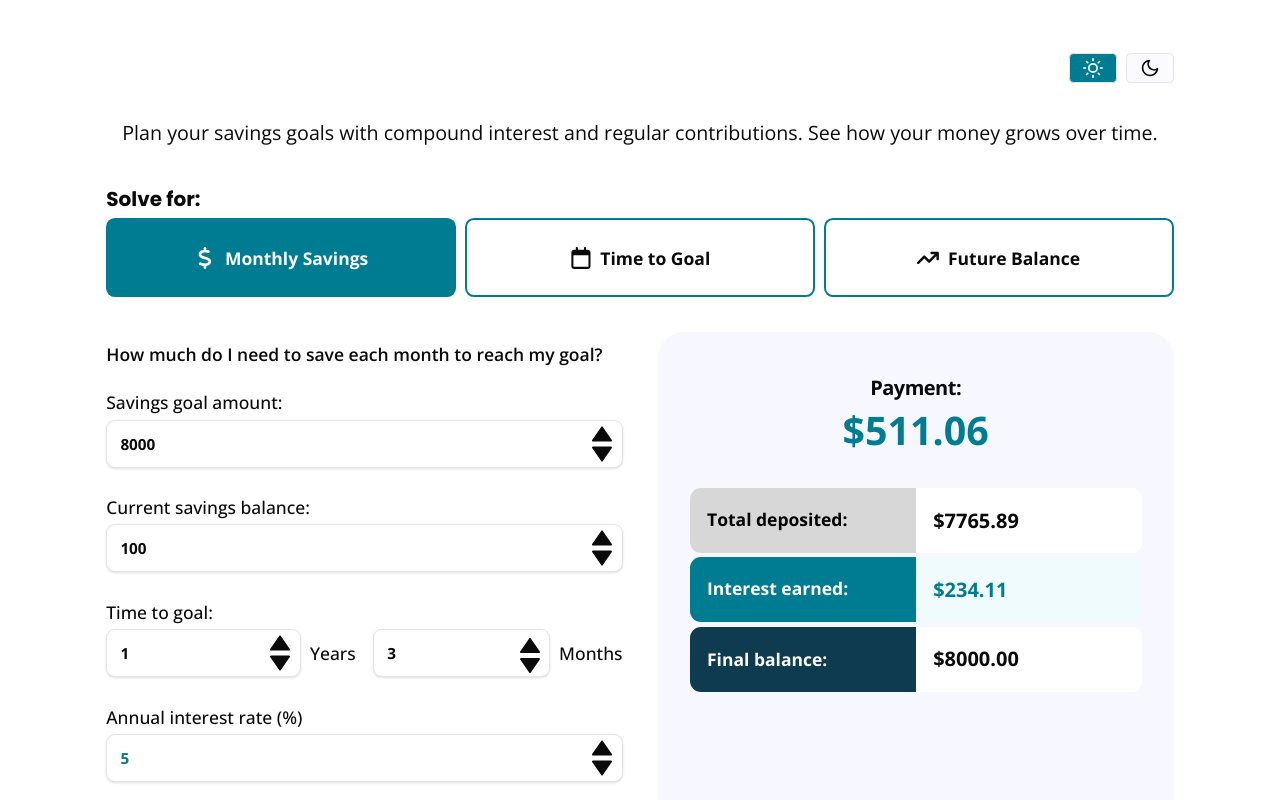
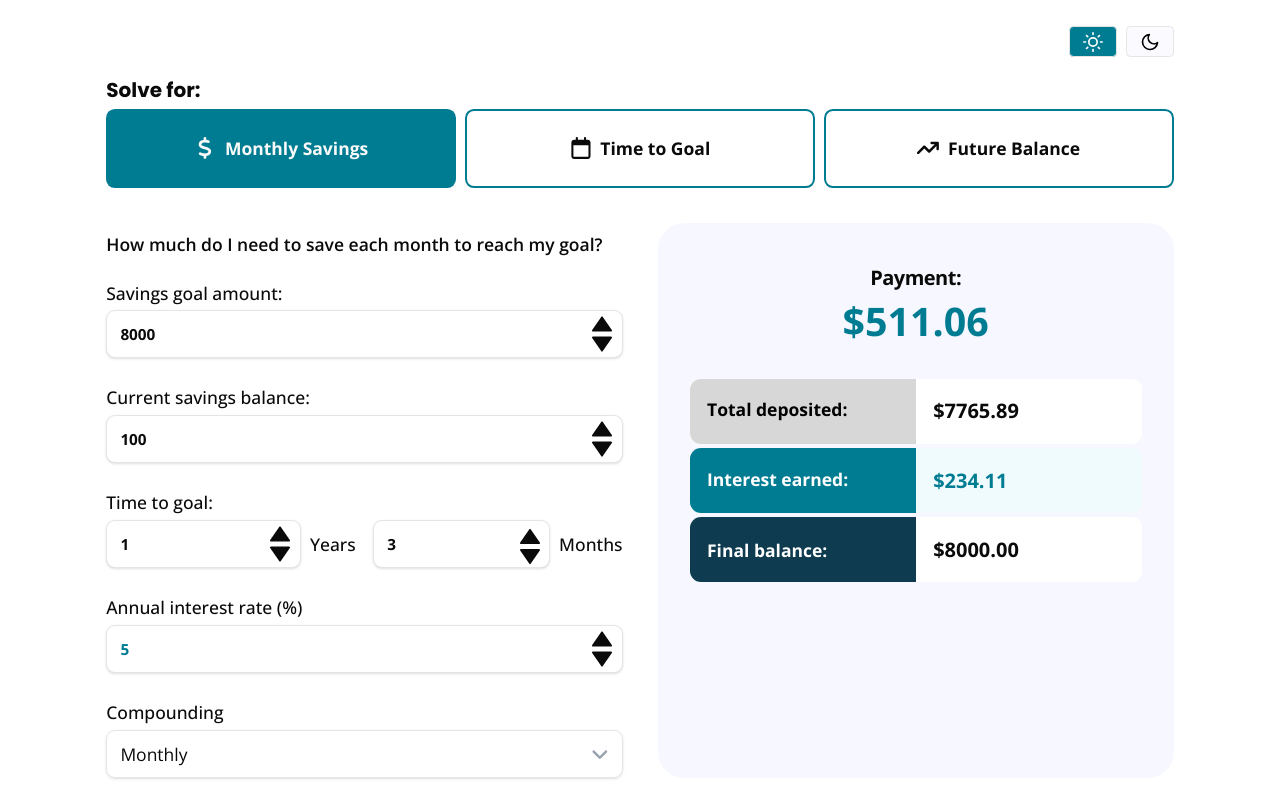
Before and after one commit to SU-SWS/ifdm_learning_apps, a Next.js app: page /interactives/savings-calculator in a window 1280 px wide. Shown: the top 800 px of the page. Built offline with nearby package versions, Linux system fonts and the light colour scheme.

Commit message:
IFDM-86: Removed intro text and tightened up vertical space

```diff
--- a/app/interactives/inflation-impact-calculator/page.tsx
+++ b/app/interactives/inflation-impact-calculator/page.tsx
@@ -40,11 +40,7 @@ export default function InflationCalculator() {
       <ThemeToggle />
       <div className="max-w-6xl mx-auto">
         {/* Header */}
-        <div className="mb-4">
-          <div className="flex gap-2 mb-2">
-            <h1 className="sr-only mb-2">Inflation Impact Calculator</h1>
-          </div>
-        </div>
+        <h1 className="sr-only mb-2">Inflation Impact Calculator</h1>
 
         <div className="grid md:grid-cols-2 gap-8">
           {/* Parameters Panel */}
--- a/app/interactives/investment-calculator/page.tsx
+++ b/app/interactives/investment-calculator/page.tsx
@@ -52,13 +52,12 @@ const InterestRateVisual = () => {
 
   return (
     <div className="p-6 max-w-5xl mx-auto">
+      <ThemeToggle />
       <h1 className="sr-only mb-2">
         Interest Calculator
       </h1>
+      {/* Interactive calculator */}
 
-      {/* Interactive calculator */}
-      <div className="py-6">
-        <ThemeToggle />
       <div className="flex flex-col mb-6">
         <h2 className="font-poppins text-lg-title text-[var(--foreground)] font-bold mb-1">I am:</h2>
 
@@ -345,7 +344,7 @@ const InterestRateVisual = () => {
         </div>{" "}
         {/* Wrapper section ends */}
       </div>
-      </div>
+
     </div>
   );
 };
--- a/app/interactives/present-value-calculator/page.tsx
+++ b/app/interactives/present-value-calculator/page.tsx
@@ -52,11 +52,7 @@ export default function PresentValueCalculator() {
     <div className=" p-6 max-w-5xl mx-auto">
       <div className="max-w-6xl mx-auto">
         {/* Header */}
-        <div className="mb-8">
-          <div className="flex gap-2 mb-2">
-            <h1 className="sr-only mb-2">Present Value Calculator</h1>
-          </div>
-        </div>
+        <h1 className="sr-only mb-2">Present Value Calculator</h1>
         <ThemeToggle />
         <div className="flex flex-col md:flex-row gap-8">
           {/* Parameters Panel */}
--- a/app/interactives/savings-calculator/page.tsx
+++ b/app/interactives/savings-calculator/page.tsx
@@ -205,17 +205,9 @@ export default function SavingsCalculator() {
 
   return (
     <div className="p-6 max-w-5xl mx-auto">
-      <div className="py-6">
       <ThemeToggle />
       {/* Header */}
-        <div className="text-center mb-8">
-          <div className="flex items-center justify-center gap-2 mb-4">
       <h1 className="sr-only">Savings Calculator</h1>
-          </div>
-          <p className="text-[var(--foreground)] text-lg">
-            Plan your savings goals with compound interest and regular contributions. See how your money grows over time.
-          </p>
-        </div>
 
       {/* Mode Selection */}
       <div className="mb-8">
@@ -675,6 +667,5 @@ export default function SavingsCalculator() {
           </div>
       </div>
     </div>
-    </div>
   )
 }
--- a/app/lib/theme-toggle.tsx
+++ b/app/lib/theme-toggle.tsx
@@ -10,24 +10,40 @@ const themes = [
 
 export default function ThemeToggle() {
   const [theme, setTheme] = useState("light");
+  const [mounted, setMounted] = useState(false);
 
   useEffect(() => {
-    document.documentElement.classList.toggle("dark", theme === "dark");
-    document.documentElement.classList.toggle("light", theme === "light");
-    localStorage.setItem("theme", theme);
-  }, [theme]);
-
-  useEffect(() => {
+    setMounted(true);
     const saved = localStorage.getItem("theme") || "light";
     setTheme(saved);
   }, []);
+
+  useEffect(() => {
+    if (mounted) {
+      document.documentElement.classList.toggle("dark", theme === "dark");
+      document.documentElement.classList.toggle("light", theme === "light");
+      localStorage.setItem("theme", theme);
+    }
+  }, [theme, mounted]);
+
+  // Don't render until component is mounted on client
+  if (!mounted) {
+    return (
+      <div className="flex gap-2 items-center justify-end mb-4">
+        <div className="px-3 py-1 rounded border bg-grey-light w-11 h-8"></div>
+        <div className="px-3 py-1 rounded border bg-grey-light w-11 h-8"></div>
+      </div>
+    );
+  }
 
   return (
     <div className="flex gap-2 items-center justify-end mb-4">
       {themes.map((t) => (
         <button
           key={t.value}
-          className={`px-3 py-1 rounded border flex items-center justify-center ${theme === t.value ? "bg-lagunita text-white" : "bg-grey-light text-black"}`}
+          className={`px-3 py-1 rounded border flex items-center justify-center ${
+            theme === t.value ? "bg-lagunita text-white" : "bg-grey-light text-black"
+          }`}
           onClick={() => setTheme(t.value)}
           aria-label={t.label}
         >
```
Also changed, not shown: 1 other file (tests, documents, lock files or other folders). Lines whose indentation alone changed are shown as unchanged.
